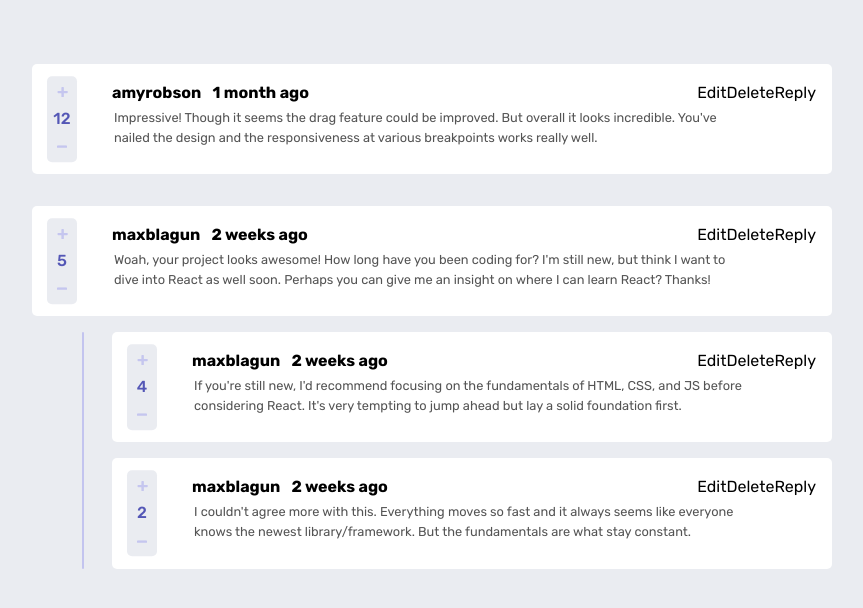
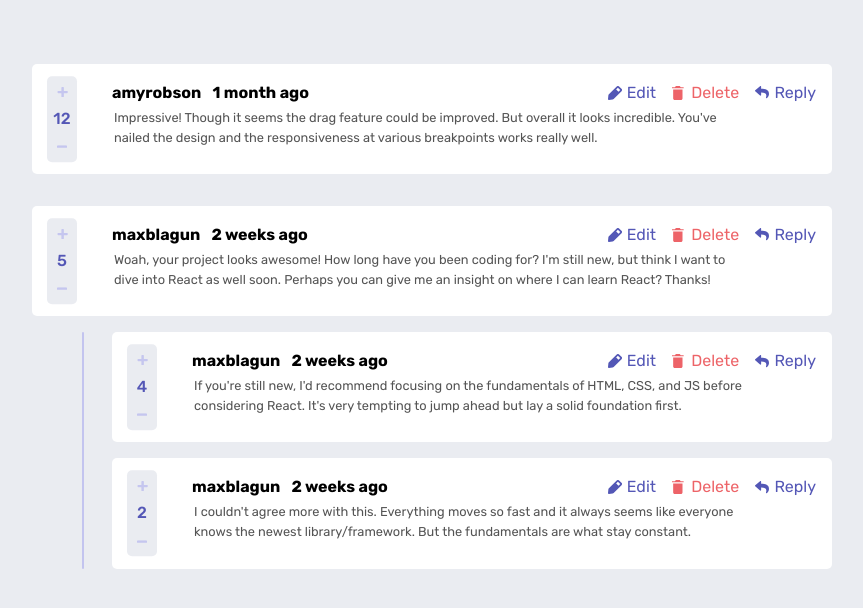
Before and after one commit to JJWallis/Commenting-App, a React (Create React App) app: page / in a window 1280 px wide. Shown: the top 608 px of the page, without its empty margins (208-1071 px from the left). Built offline with nearby package versions, Linux system fonts and the light colour scheme.

Commit message:
comment button styled done

```diff
--- a/src/CommentListItem.tsx
+++ b/src/CommentListItem.tsx
@@ -1,6 +1,10 @@
 import React, { useEffect, useRef, useState } from 'react'
 import Counter from './Counter'
 import { useCommentsContext } from './hooks/useCommentsContext'
+import DeleteIcon from '../src/assets/icon-delete.svg'
+import EditIcon from '../src/assets/icon-edit.svg'
+import ReplyIcon from '../src/assets/icon-reply.svg'
+import CommentButton from './styles/CommentButton'
 import CommentContent from './styles/CommentContent'
 import CommentItem from './styles/CommentListItem'
 import CommentMeta from './styles/CommentMeta'
@@ -60,25 +64,35 @@ const CommentListItem: React.FC<Props> = ({
                <UserName>{userName}</UserName>
                <UserName>{createdAt}</UserName>
             </CommentMeta>
-            <div>
-               <button
+            <div
+               style={{
+                  display: 'flex',
+                  alignItems: 'center',
+                  gap: '1rem',
+               }}
+            >
+               <CommentButton
+                  iconSrc={EditIcon}
                   data-testid={`edit-comment-btn-${idx}`}
                   onClick={onSaveClick}
                >
                   {input.disabled ? 'Edit' : 'Save'}
-               </button>
-               <button
+               </CommentButton>
+               <CommentButton
+                  delete
+                  iconSrc={DeleteIcon}
                   data-testid={`delete-comment-btn-${idx}`}
                   onClick={() => dispatch({ type: 'DELETE_COMMENT', id })}
                >
                   Delete
-               </button>
-               <button
+               </CommentButton>
+               <CommentButton
+                  iconSrc={ReplyIcon}
                   data-testid={`reply-comment-btn-${idx}`}
                   onClick={createReplyComment}
                >
                   Reply
-               </button>
+               </CommentButton>
             </div>
          </CommentMeta>
          <CommentContent
@@ -89,7 +103,6 @@ const CommentListItem: React.FC<Props> = ({
             minLength={10}
             value={input.value}
          />
-
          <Counter id={id} score={score} idx={idx} />
       </CommentItem>
    )
--- /dev/null
+++ b/src/styles/CommentButton.tsx
@@ -0,0 +1,14 @@
+import styled from 'styled-components'
+
+interface Props {
+   delete?: boolean
+   reply?: boolean
+   edit?: boolean
+   iconSrc: string
+}
+
+export default styled.button<Props>`
+   padding-left: 1.2rem;
+   color: ${({ theme, ...props }) => (props.delete ? theme.red : theme.blue)};
+   background: url(${({ iconSrc }) => iconSrc}) no-repeat center left;
+`
--- a/src/styles/GlobalStyles.tsx
+++ b/src/styles/GlobalStyles.tsx
@@ -68,6 +68,10 @@ button {
     background-color: transparent;
     padding: 0;
   }
+
+  :focus {
+    outline: 3px dotted ${({ theme }) => theme.blue};
+  }
 `
 
 export default GlobalStyles
```
